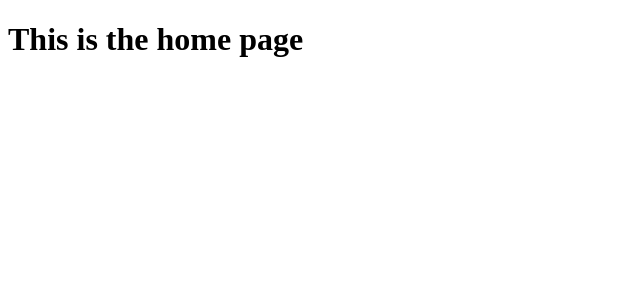
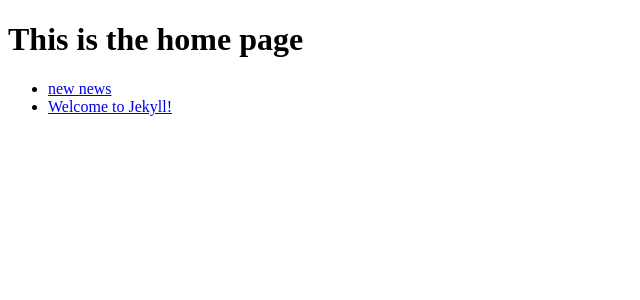
Before and after one commit to ranaldmackay/brfc, a Jekyll site: the page built from index.md, in a window 1280 px wide. Shown: the top 300 px of the page, without its empty margins (0-640 px from the left). Built offline with Jekyll 4.4.1, drawn with Linux system fonts in a browser that asks for light colours.

Commit message:
Some minor set up stuff

```diff
--- /dev/null
+++ b/_layouts/news-article.html
@@ -0,0 +1,4 @@
+---
+layout: default
+---
+{{ content }}
--- a/_posts/2018-02-22-welcome-to-jekyll.markdown
+++ b/_posts/2018-02-22-welcome-to-jekyll.markdown
@@ -1,8 +1,7 @@
 ---
-layout: post
+layout: news-article
 title:  "Welcome to Jekyll!"
 date:   2018-02-22 08:38:40 +0000
-categories: jekyll update
 ---
 You’ll find this post in your `_posts` directory. Go ahead and edit it and re-build the site to see your changes. You can rebuild the site in many different ways, but the most common way is to run `jekyll serve`, which launches a web server and auto-regenerates your site when a file is updated.
 
--- a/_posts/news/2018-02-23-new-news.md
+++ b/_posts/news/2018-02-23-new-news.md
@@ -1,5 +1,5 @@
 ---
-layout: post
+layout: news-article
 title: new news
 date: 2018-02-23T08:05:46.419Z
 thumbnail: /images/uploads/the killie pie song.jpg
--- a/index.md
+++ b/index.md
@@ -5,3 +5,11 @@
 layout: default
 ---
 <h1>This is the home page</h1>
+
+<ul>
+{% for post in site.posts %}
+<li>
+  <a href="{{ post.url }}">{{ post.title }}</a>
+</li>
+{% endfor %}
+</ul>
```
